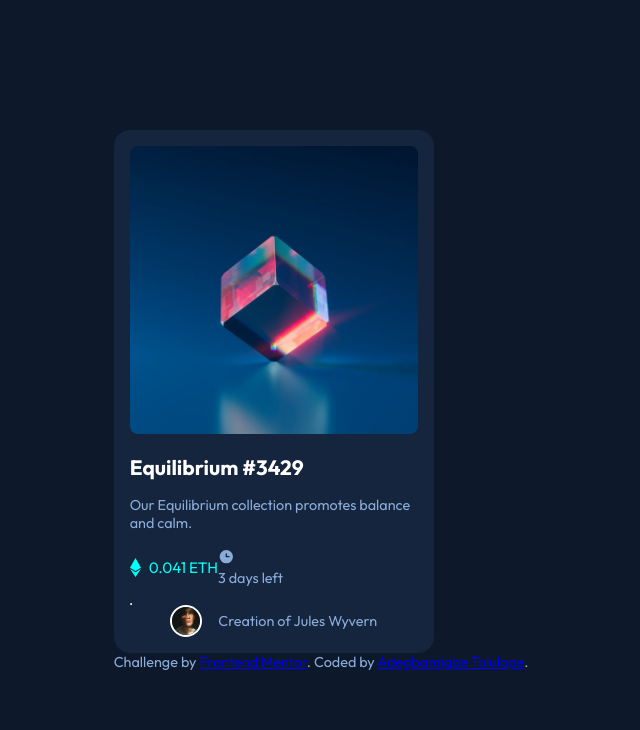
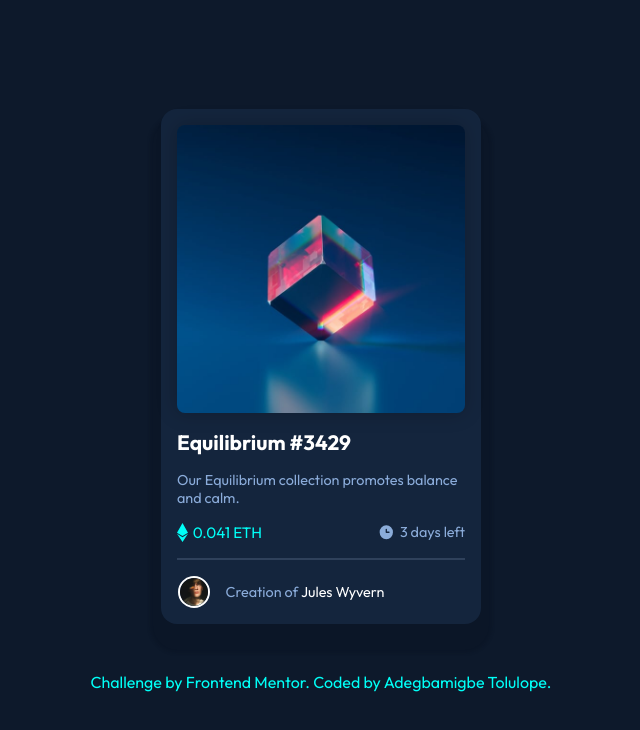
Before and after one commit to TheTreeveloper/NFT-preview-card-component, a React (Vite) app in the folder react-app/: page / in a window 1280 px wide. Shown: the top 730 px of the page, without its empty margins (319-959 px from the left). Built offline with nearby package versions, Linux system fonts and the light colour scheme.

Commit message:
Added styling for attribution

```diff
--- a/react-app/src/index.css
+++ b/react-app/src/index.css
@@ -25,6 +25,13 @@ body {
   justify-content: center;
 }
 
+.main {
+  display: flex;
+  flex-direction: column;
+  align-items: center;
+  justify-content: center;
+}
+
 .parent-container {
   display: flex;
   flex-direction: column;
@@ -34,11 +41,57 @@ body {
   align-items: center;
   padding: 1rem;
   border-radius: 1rem;
+  box-shadow: 0px 18px 3px 11px hsla(217, 51%, 8%, 0.342);
 }
 
 /* Hero-Image */
+.hero-image {
+  position: relative;
+  display: inline-block;
+}
+
 .hero-image img{
+  display: block;
   width: 100%;
+  border-radius: 0.5rem;
+  box-shadow: -1px 0px 20px 0px rgba(0,0,0,0.22);
+  transition: filter 0.3s ease;
+}
+
+/* .hero-image::after {
+  background-color: var(--Cyan);
+}
+
+.hero-image img:hover {
+  background-color: var(--Cyan);
+  cursor: pointer;
+} */
+
+.overlay {
+  position: absolute;
+  top: 0;
+  left: 0;
+  width: 100%;
+  height: 100%;
+  background-color: var(--Cyan);
+  opacity: 0;
+  transition: opacity 0.3s ease;
+  display: flex;
+  justify-content: center;
+  align-items: center;
+  cursor: pointer;
+}
+
+.eye-icon {
+  width: 3rem;
+  height: 3rem;
+  background-size: cover;
+  background-image: url(./src/assets/images/icon-view.svg);
+}
+
+.hero-image:hover .overlay {
+  opacity: 1;
+  background-color: hsla(178, 100%, 50%, 0.44);
   border-radius: 0.5rem;
 }
 
@@ -46,9 +99,9 @@ body {
 .content-container {
   display: flex;
   flex-direction: column;
-  align-items: flex-start;
   justify-content: center;
   padding-top: 1rem;
+  margin-bottom: 1rem;
   gap: 1rem;
 }
 
@@ -66,18 +119,28 @@ p {
 .content-info {
   display: flex;
   justify-content: space-between;
-  align-items: center;
+  align-items: center !important;
 
 }
 
 .eth-info {
   display: flex;
-  gap: 0.5rem;
+  gap: 0.3rem;
 }
 
 .eth {
   color: var(--Cyan);
   font-size: 0.95rem;
+}
+
+.days-left {
+  display: flex;
+  gap: 0.3rem;
+}
+
+hr {
+  color: var(--Very-dark-blue-line);
+  border: 1px solid;
 }
 
 
@@ -86,9 +149,11 @@ p {
 
 .creator-container {
   display: flex;
-  justify-content: center;
+  justify-content: flex-start;
   align-items: center;
   gap: 1rem;
+  position: relative;
+  right: 40px;
 }
 
 .creator-container img {
@@ -96,3 +161,45 @@ p {
   border: 2px solid var(--White);
   border-radius: 50%;
 }
+
+.creator-container p span {
+  color: var(--Soft-blue);
+}
+
+.creator-container p {
+  color: var(--White);
+  font-size: 0.9rem;
+  font-weight: 400;
+}
+
+.creator-container p:hover,
+h1:hover {
+  color: var(--Cyan);
+  cursor: pointer;
+}
+
+/* Attribution */
+.attribution {
+  margin-top: 3rem;
+}
+.attribution p {
+  font-size: 1rem;
+  color: var(--Cyan);
+  text-align: center;
+}
+
+.attribution a {
+  text-decoration: none;
+  color: var(--Cyan);
+}
+
+.attribution a:hover {
+  text-decoration: underline;
+  text-underline-offset: 0.4rem;
+  font-size: 1.1rem;
+  color: var(--White);
+}
+
+.attribution a:visited {
+  color: var(--Cyan);
+}
```
